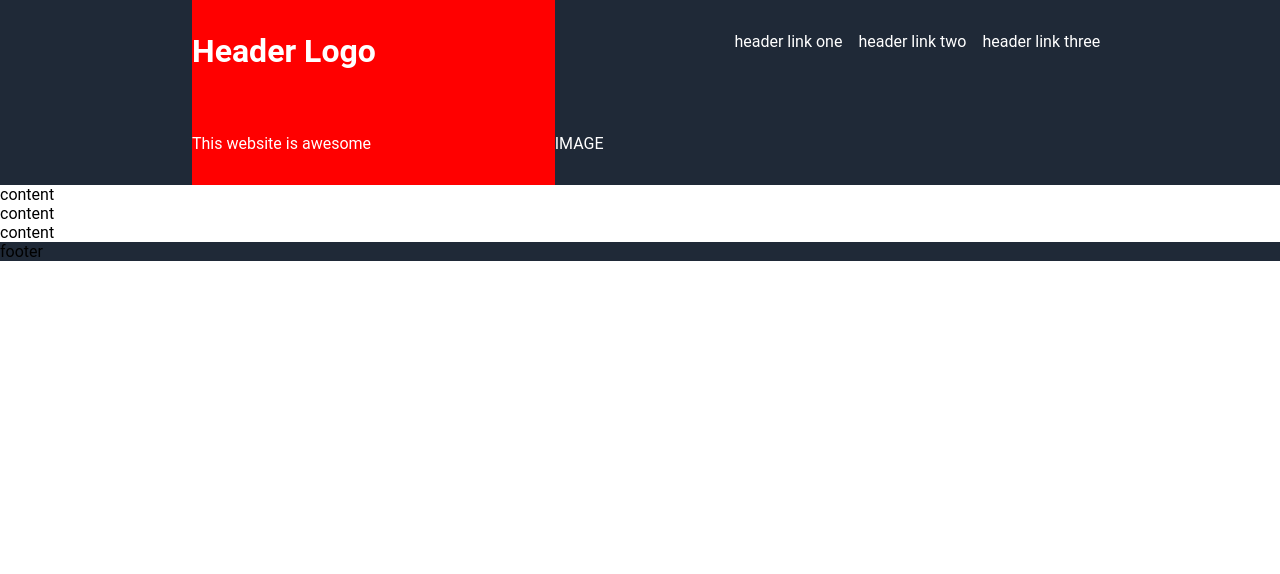
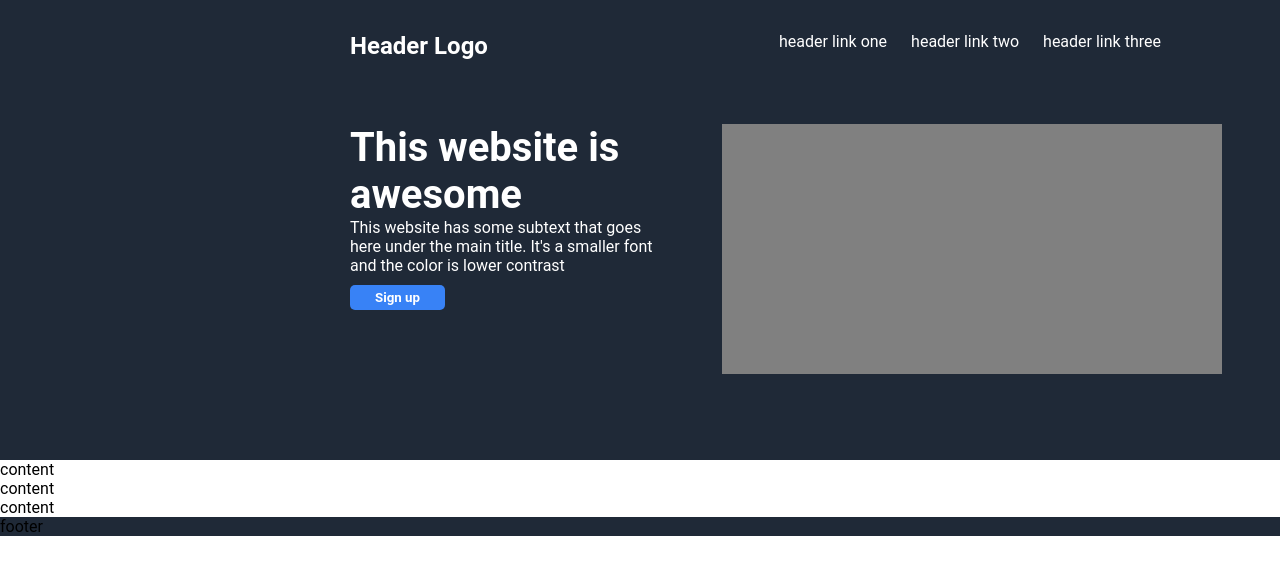
Before and after one commit to madbark67/landing_page, a plain HTML site: page index.html in a window 1280 px wide. Drawn offline with Linux system fonts and the light colour scheme.

Commit message:
Complete styles for initial landing section of page
Finalized all CSS styles for the initial landing section of the page, including image, buttons, navbar and headings

```diff
--- a/index.html
+++ b/index.html
@@ -12,7 +12,7 @@
     <div class="header">
         <div class="navbar">
             <div class="left">
-                <p class="logo">Header Logo</p>
+                <h2>Header Logo</h2>
             </div>
             <div class="right">
                 <ul class="options">
@@ -24,8 +24,13 @@
         </div>
 
         <div class="landing">
-            <div class="left">This website is awesome</div>
-            <div class="right">IMAGE</div>
+            <div class="left">
+                <h1>This website is awesome</h1>
+                <p>This website has some subtext that goes here under the main title. It's a smaller font and the color
+                    is lower contrast</p>
+                <button class="button_one">Sign up</button>
+            </div>
+            <div class="right"><img id="placeholder" src="./content/placeholder.jpg" alt="Image Placeholder" width="500px" height="250px"></div>
 
         </div>
     </div>
--- a/style.css
+++ b/style.css
@@ -27,13 +27,14 @@
 
 .landing {
     display: flex;
+    padding-bottom: 50px;
 }
 
 .left {
     flex: 1;
     padding: 32px 0;
-    margin-left: 15%;
-    background-color: red;
+    margin-left: 350px;
+    max-width: 400px;
 }
 
 .right {
@@ -45,7 +46,7 @@
 .options {
     display: flex;
     justify-content: center;
-    gap: 16px;
+    gap: 24px;
     list-style-type: none;
 }
 
@@ -53,7 +54,20 @@
     text-decoration: none;
 }
 
-.logo {
-    font-weight: 700;
-    font-size: 32px;
+#placeholder {
+    margin-left: 10%;
 }
+
+h1 {
+    font-size: 40px;
+}
+
+.button_one {
+    background-color: #3882F6;
+    border-radius: 5px;
+    color: white;
+    padding: 5px 25px;
+    border: none;
+    font-weight: 600;
+    margin-top: 10px;
+}
```
Also changed, not shown: content/placeholder.jpg (added).
